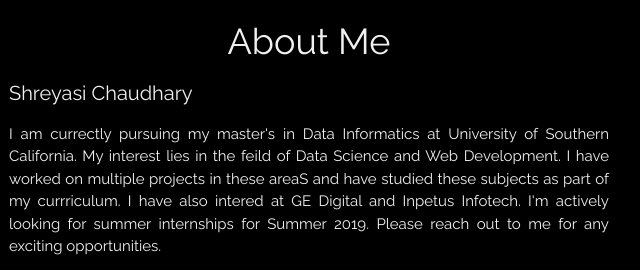
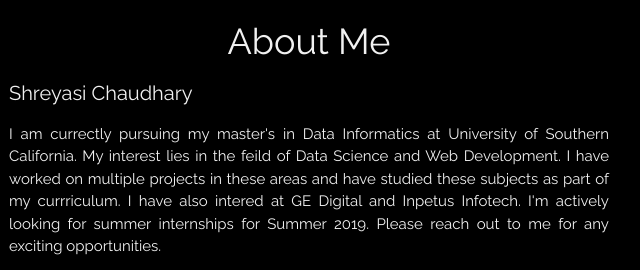
Before and after one commit to shreyasi100/shreyasi100.github.io, a plain HTML site: page index.html in a window 1280 px wide. Shown: the part 2220-2490 px from the top of the page, 481-1121 px from the left. Drawn offline with nearby package versions, Linux system fonts and the light colour scheme.

Commit message:
corrected more info

```diff
--- a/index.html
+++ b/index.html
@@ -156,7 +156,7 @@ body,h1,h2,h3,h4,h5 {font-family: "Raleway", sans-serif}
       <h4>Shreyasi Chaudhary</h4>
       <p>
         I am currectly pursuing my master's in Data Informatics at University of Southern California. My interest lies in the feild of
-        Data Science and Web Development. I have worked on multiple projects in these areaS and have studied these subjects as part of my currriculum.
+        Data Science and Web Development. I have worked on multiple projects in these areas and have studied these subjects as part of my currriculum.
         I have also intered at GE Digital and Inpetus Infotech. I'm actively looking for summer internships for Summer 2019.
         Please reach out to me for any exciting opportunities.
       </p>
```
